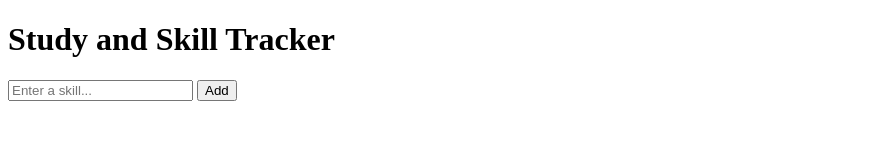
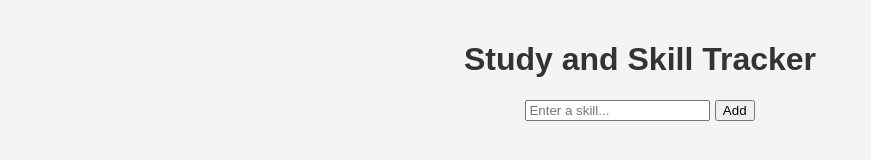
Before and after one commit to alyansalman11111-collab/study-skill-tracker, a plain HTML site: page index.html in a window 1280 px wide. Shown: the whole page, without its empty margins (0-871 px from the left). Drawn offline with Linux system fonts and the light colour scheme.

Commit message:
Update index.html

```diff
--- a/index.html
+++ b/index.html
@@ -6,6 +6,7 @@
     <title>
         Study and Skill Tracker
     </title>
+    <link rel="stylesheet" href="style.css?v=1">
 </head>
 
 <body>
@@ -13,10 +14,10 @@
         Study and Skill Tracker
     </h1>
 
-    <input type="text"  id="AddSkill" placeholder="Enter a skill... ">
+    <input type="text"  id="addSkill" placeholder="Enter a skill... ">
     <button onclick="addSkill()">Add</button>
 
-    <ul id="SkillList"></ul>
+    <ul id="skillList"></ul>
 
     <script src="script.js"></script>
 </body>
```
